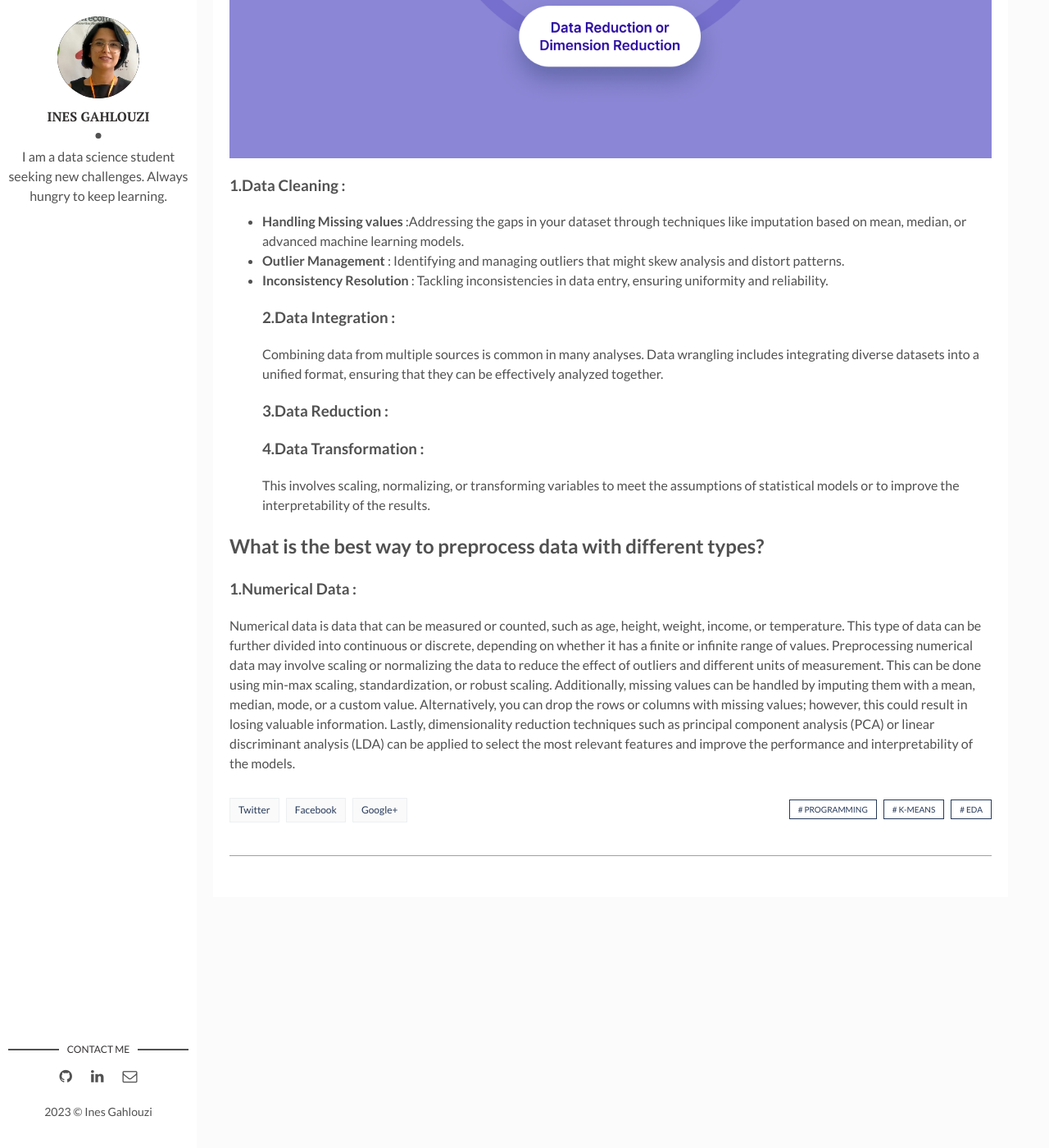
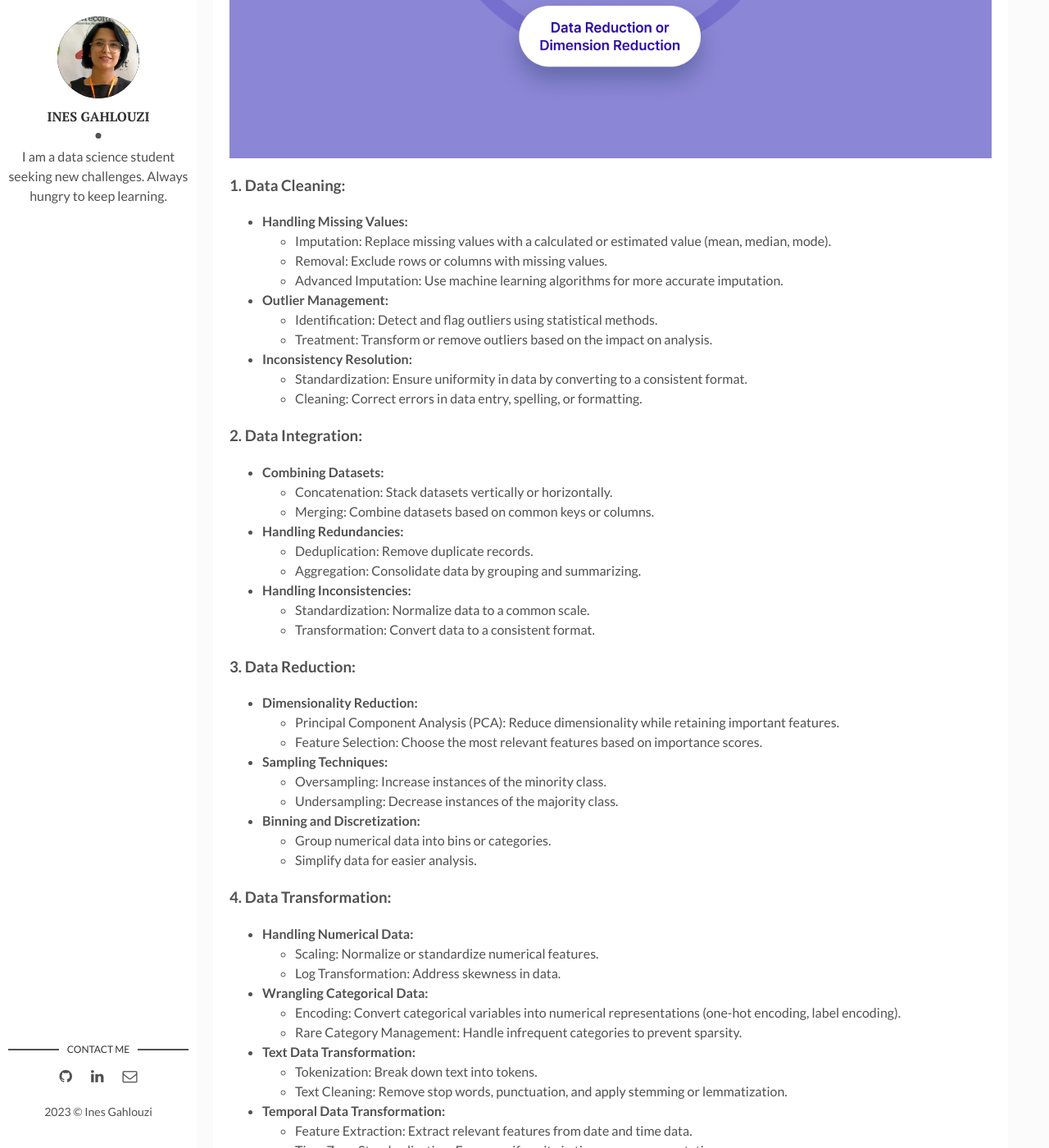
Before and after one commit to inesgh1/Ines-s-Blog, a Jekyll site: the page built from _posts/2023-11-23-preprocessing-data.markdown, in a window 1280 px wide and 1400 px high, scrolled down 1797 px. Shown: the whole window at 82% size. Built offline with Jekyll 4.4.1, drawn with Linux system fonts in a browser that asks for light colours; comment, search, counter and statistics services are not loaded; some of the changed text lies outside the part shown.

Commit message:
Update 2023-11-23-preprocessing-data.markdown

```diff
--- a/_posts/2023-11-23-preprocessing-data.markdown
+++ b/_posts/2023-11-23-preprocessing-data.markdown
@@ -31,15 +31,63 @@ Data preprocessing is the process of transforming raw data into an understandabl
 ## Major Tasks in Data Preprocessing :
 
 ![I and My friends]({{site.baseurl}}/assets/img/tasksdata.png)
-### 1.Data Cleaning :
- - **Handling Missing values** :Addressing the gaps in your dataset through techniques like imputation based on mean, median, or advanced machine learning models.
-- **Outlier Management** : Identifying and managing outliers that might skew analysis and distort patterns.
-- **Inconsistency Resolution** : Tackling inconsistencies in data entry, ensuring uniformity and reliability.
-### 2.Data Integration :
-Combining data from multiple sources is common in many analyses. Data wrangling includes integrating diverse datasets into a unified format, ensuring that they can be effectively analyzed together.
-### 3.Data Reduction :
-### 4.Data Transformation :
-This involves scaling, normalizing, or transforming variables to meet the assumptions of statistical models or to improve the interpretability of the results.
+### **1. Data Cleaning:**
+   - **Handling Missing Values:**
+      - Imputation: Replace missing values with a calculated or estimated value (mean, median, mode).
+      - Removal: Exclude rows or columns with missing values.
+      - Advanced Imputation: Use machine learning algorithms for more accurate imputation.
+
+   - **Outlier Management:**
+      - Identification: Detect and flag outliers using statistical methods.
+      - Treatment: Transform or remove outliers based on the impact on analysis.
+
+   - **Inconsistency Resolution:**
+      - Standardization: Ensure uniformity in data by converting to a consistent format.
+      - Cleaning: Correct errors in data entry, spelling, or formatting.
+
+### **2. Data Integration:**
+   - **Combining Datasets:**
+      - Concatenation: Stack datasets vertically or horizontally.
+      - Merging: Combine datasets based on common keys or columns.
+
+   - **Handling Redundancies:**
+      - Deduplication: Remove duplicate records.
+      - Aggregation: Consolidate data by grouping and summarizing.
+
+   - **Handling Inconsistencies:**
+      - Standardization: Normalize data to a common scale.
+      - Transformation: Convert data to a consistent format.
+
+### **3. Data Reduction:**
+   - **Dimensionality Reduction:**
+      - Principal Component Analysis (PCA): Reduce dimensionality while retaining important features.
+      - Feature Selection: Choose the most relevant features based on importance scores.
+
+   - **Sampling Techniques:**
+      - Oversampling: Increase instances of the minority class.
+      - Undersampling: Decrease instances of the majority class.
+
+   - **Binning and Discretization:**
+      - Group numerical data into bins or categories.
+      - Simplify data for easier analysis.
+
+### **4. Data Transformation:**
+   - **Handling Numerical Data:**
+      - Scaling: Normalize or standardize numerical features.
+      - Log Transformation: Address skewness in data.
+
+   - **Wrangling Categorical Data:**
+      - Encoding: Convert categorical variables into numerical representations (one-hot encoding, label encoding).
+      - Rare Category Management: Handle infrequent categories to prevent sparsity.
+
+   - **Text Data Transformation:**
+      - Tokenization: Break down text into tokens.
+      - Text Cleaning: Remove stop words, punctuation, and apply stemming or lemmatization.
+
+   - **Temporal Data Transformation:**
+      - Feature Extraction: Extract relevant features from date and time data.
+      - Time Zone Standardization: Ensure uniformity in time zone representation.
+
 
 ## What is the best way to preprocess data with different types?
 ### 1.Numerical Data :
```
